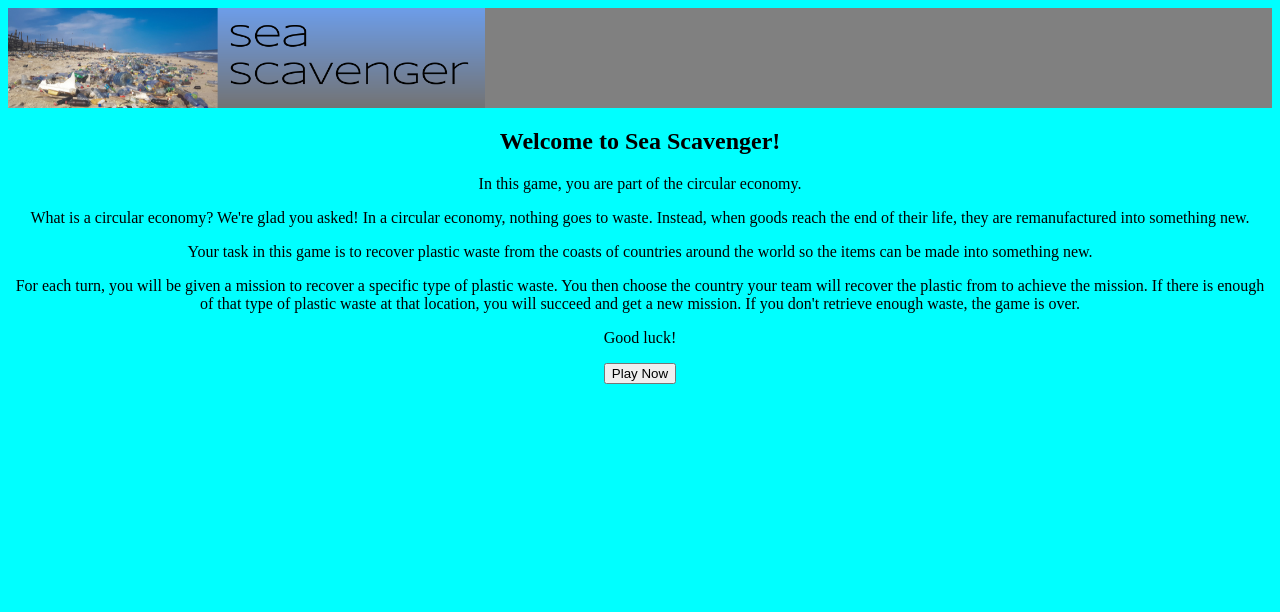
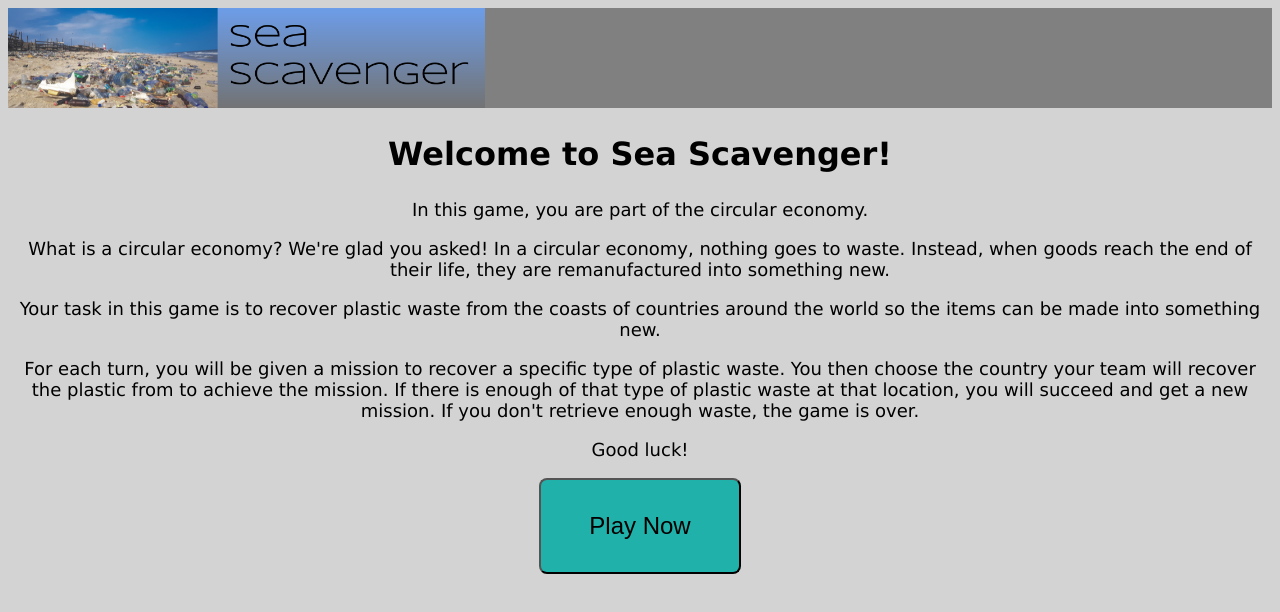
Before and after one commit to CodeForTucson/sea-scavenger, a plain HTML site: page index.html in a window 1280 px wide. Drawn offline with Linux system fonts and the light colour scheme.

Commit message:
Tweak splash screen formatting

```diff
--- a/styles/splashstyle.css
+++ b/styles/splashstyle.css
@@ -8,19 +8,27 @@ img {
 }
 
 body {
-    background-color: aqua;
+    background-color: lightgray;
 }
 
 h1 {
     text-align: center;
+    font-size: 32px;
+    font-family: 'Lucida Sans';
 }
 
 p {
     text-align: center;
+    font-size: 18px;
+    font-family: 'Lucida Sans';
 }
 
 button {
     display: block;
     margin-left: auto;
     margin-right: auto;
+    font-size: 24px;
+    border-radius: 8px;
+    padding: 32px 48px;
+    background-color: lightseagreen;
 }
```
